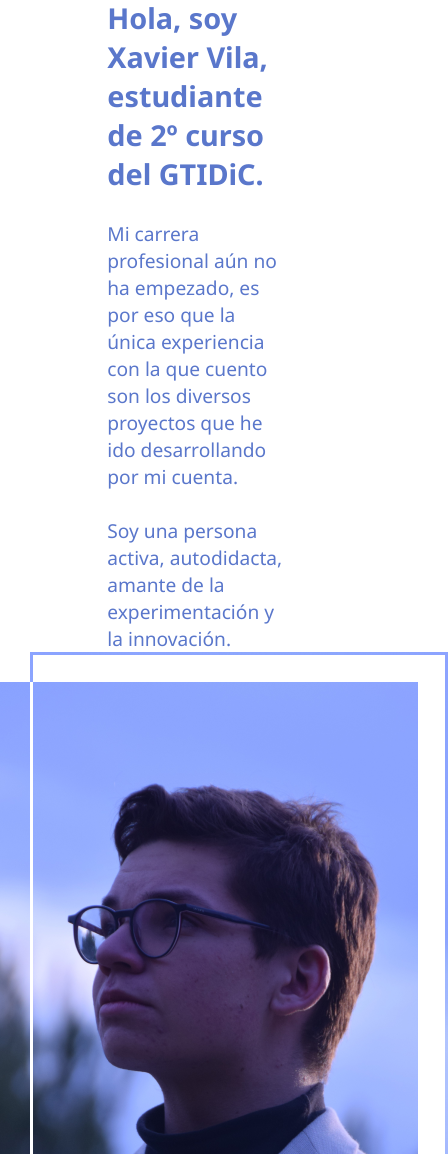
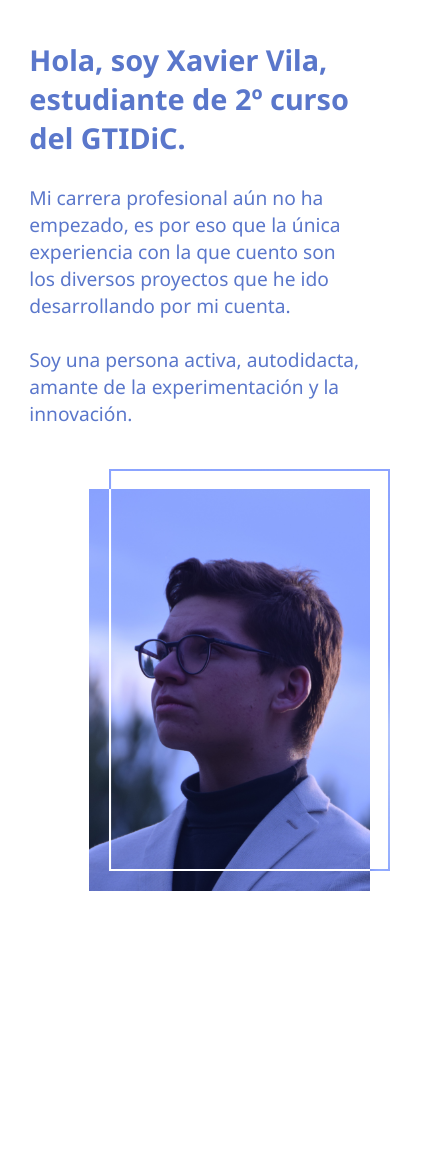
Before and after one commit to XavierVilaRubio/xavi.sx, a plain HTML site: page index.html in a window 390 px wide. Shown: the part 846-2000 px from the top of the page, 448 px wide, since content can reach past the window. After the commit the page ends 1737 px from the top, so only its background shows below. Drawn offline with Linux system fonts and the light colour scheme.

Commit message:
Some resposive design on quien_soy section

```diff
--- a/main.css
+++ b/main.css
@@ -67,3 +67,20 @@ h1 {
   width: 25rem;
   max-width: calc(var(--vw, 1vw) * 100);
 }
+
+@media (max-width: 1024px) {
+  .quien_soy {
+    display: flex;
+    justify-content: center;
+  }
+
+  .text {
+    margin: 5vh 0;
+    width: 85%;
+  }
+
+  .photo img {
+    float: right;
+    height: 50vh;
+  }
+}
```
